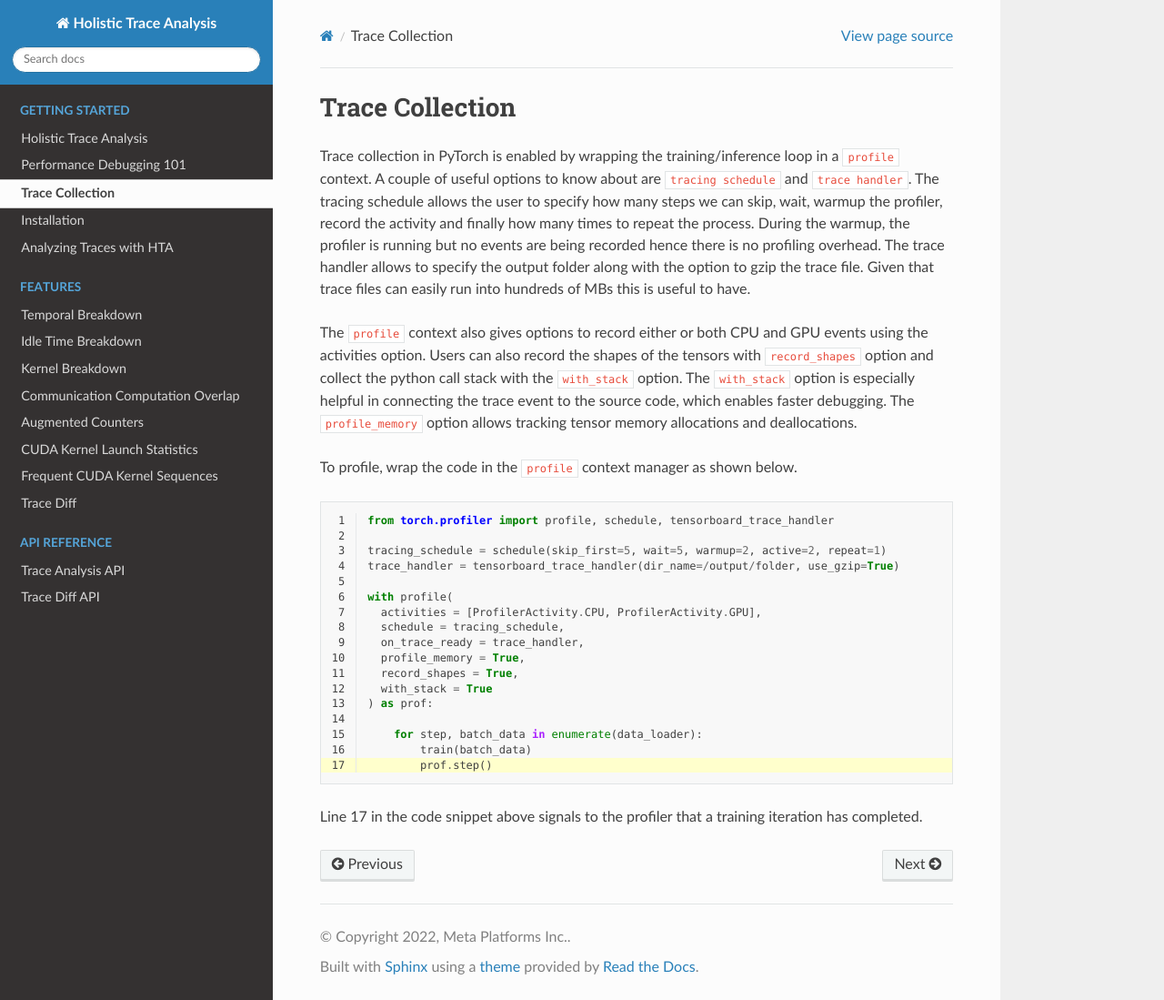
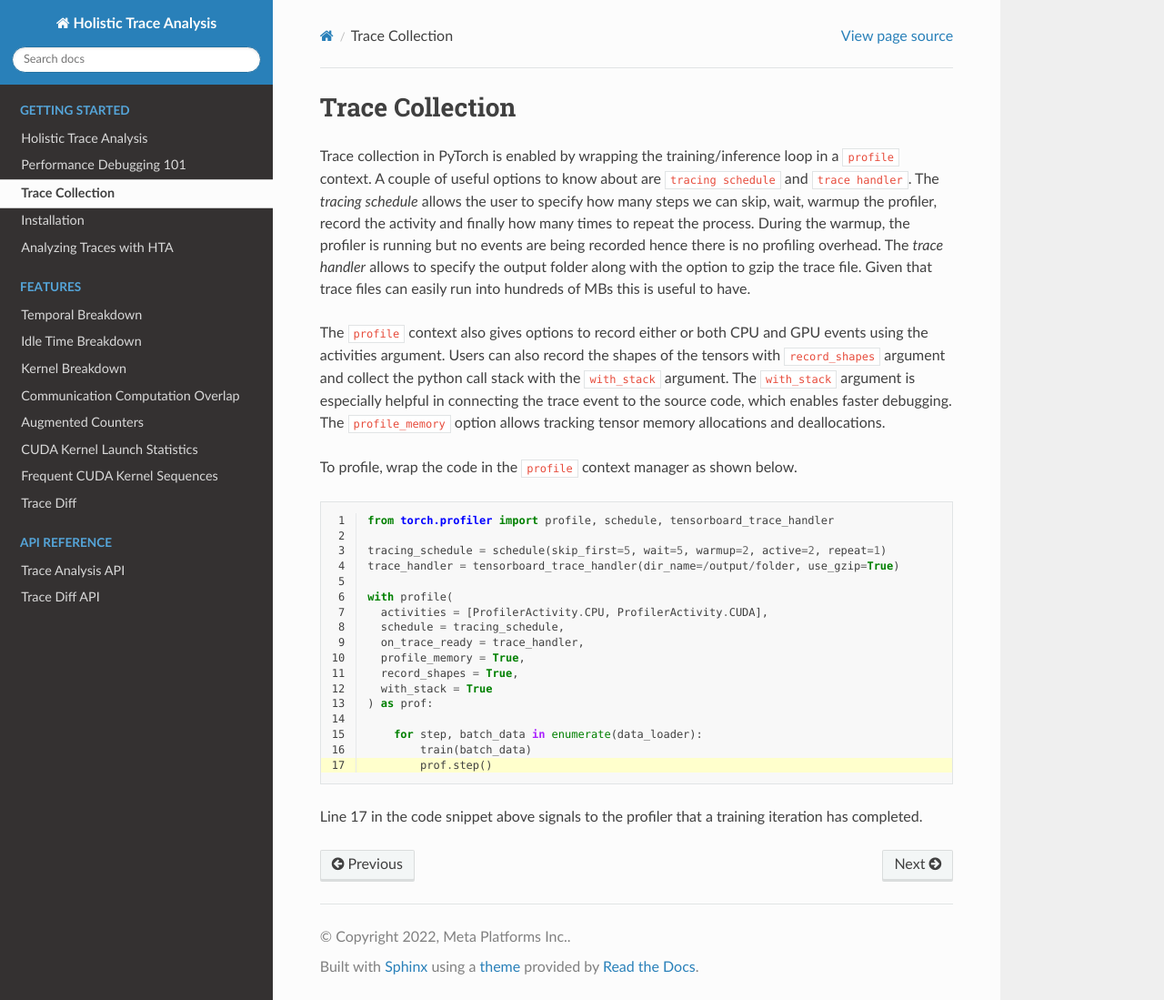
Before and after one commit to facebookresearch/HolisticTraceAnalysis, a Sphinx documentation site: the page built from docs/source/intro/trace_collection.rst, in a window 1280 px wide and 1099 px high. Shown: the whole window at 91% size. Built offline with Sphinx 7.4.7 and the Read the Docs theme 2.0.0, drawn with Linux system fonts in a browser that asks for light colours.

```diff
--- a/docs/source/intro/trace_collection.rst
+++ b/docs/source/intro/trace_collection.rst
@@ -3,18 +3,18 @@ Trace Collection
 
 Trace collection in PyTorch is enabled by wrapping the training/inference loop
 in a ``profile`` context. A couple of useful options to know about are
-``tracing schedule`` and ``trace handler``. The tracing schedule allows the
+``tracing schedule`` and ``trace handler``. The `tracing schedule` allows the
 user to specify how many steps we can skip, wait, warmup the profiler, record
 the activity and finally how many times to repeat the process. During the
 warmup, the profiler is running but no events are being recorded hence there is
-no profiling overhead. The trace handler allows to specify the output folder
+no profiling overhead. The `trace handler` allows to specify the output folder
 along with the option to gzip the trace file. Given that trace files can easily
 run into hundreds of MBs this is useful to have.
 
 The ``profile`` context also gives options to record either or both CPU and GPU
-events using the activities option. Users can also record the shapes of the
-tensors with ``record_shapes`` option and collect the python call stack with
-the ``with_stack`` option. The ``with_stack`` option is especially helpful in
+events using the activities argument. Users can also record the shapes of the
+tensors with ``record_shapes`` argument and collect the python call stack with
+the ``with_stack`` argument. The ``with_stack`` argument is especially helpful in
 connecting the trace event to the source code, which enables faster debugging.
 The ``profile_memory`` option allows tracking tensor memory allocations and
 deallocations.
@@ -31,7 +31,7 @@ To profile, wrap the code in the ``profile`` context manager as shown below.
     trace_handler = tensorboard_trace_handler(dir_name=/output/folder, use_gzip=True)
 
     with profile(
-      activities = [ProfilerActivity.CPU, ProfilerActivity.GPU],
+      activities = [ProfilerActivity.CPU, ProfilerActivity.CUDA],
       schedule = tracing_schedule,
       on_trace_ready = trace_handler,
       profile_memory = True,
```
Also changed, not shown: README.md (+32 -24 lines).
